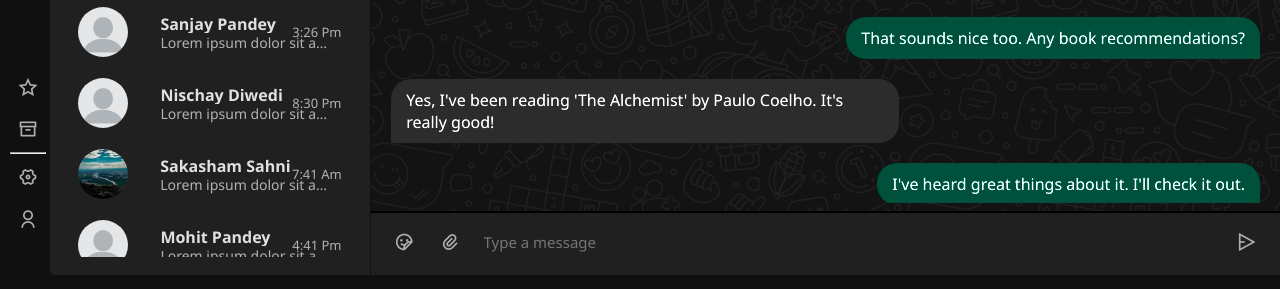
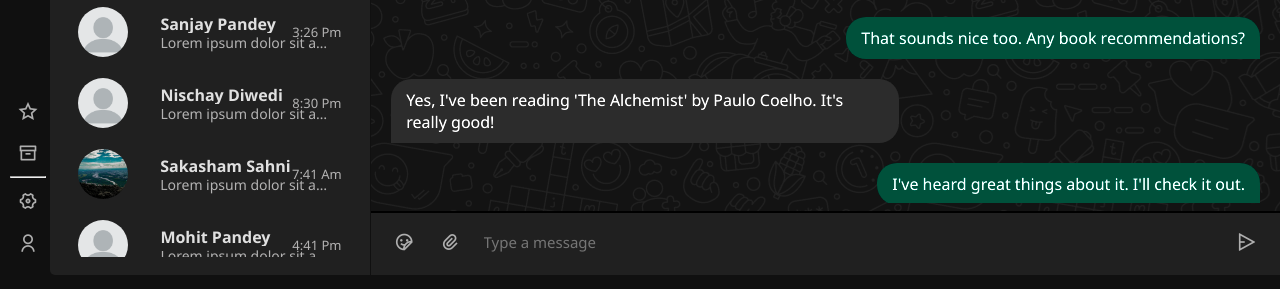
Before and after one commit to mohitpandeycode/WhatsApp-UI-Clone, a plain HTML site: page index.html in a window 1280 px wide. Shown: the part 511-800 px from the top of the page. Drawn offline with nearby package versions, Linux system fonts and the light colour scheme.

Commit message:
host UIs

```diff
--- a/style.css
+++ b/style.css
@@ -49,7 +49,7 @@
 }
 
 .icons {
-    height: 90vh;
+    height: 93vh;
     display: flex;
     flex-direction: column;
     justify-content: space-between;
```
